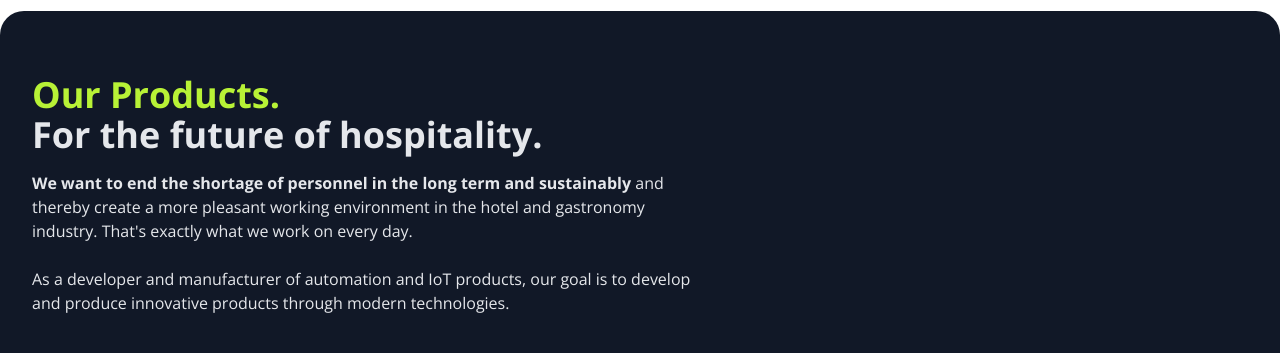
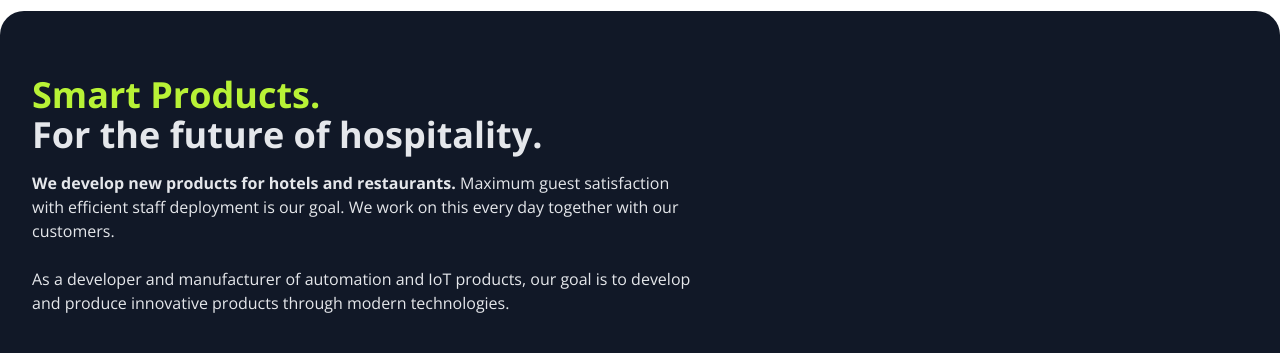
Before and after one commit to Limifyze/web, a Next.js app: page /en in a window 1280 px wide. Shown: the part 1053-1406 px from the top of the page. Built offline with nearby package versions, Linux system fonts and the light colour scheme.

Commit message:
feat(changes): small changes

```diff
--- a/src/app/[lang]/layout.tsx
+++ b/src/app/[lang]/layout.tsx
@@ -34,14 +34,14 @@ export async function generateMetadata(
     return {
       title: "Limifyze",
       description:
-        "Wir wollen den Personalmangel langfristig und nachhaltig beenden und dabei eine angenehmere Arbeitsumgebung in der Hotellerie und Gastronomie schaffen. Genau daran arbeiten wir jeden Tag.",
+        "Wir entwickeln neue Produkte für Hotels und Restaurants. Maximale Gästezufriedenheit mit effizientem Personaleinsatz ist unser Ziel. Daran arbeiten wir täglich gemeinsam mit unseren Kunden.",
       openGraph: {
         type: "website",
         locale: "de",
         url: "https://limifyze.com/de",
         title: "Limifyze",
         description:
-          "Wir wollen den Personalmangel langfristig und nachhaltig beenden und dabei eine angenehmere Arbeitsumgebung in der Hotellerie und Gastronomie schaffen. Genau daran arbeiten wir jeden Tag.",
+          "Wir entwickeln neue Produkte für Hotels und Restaurants. Maximale Gästezufriedenheit mit effizientem Personaleinsatz ist unser Ziel. Daran arbeiten wir täglich gemeinsam mit unseren Kunden.",
         images: [
           {
             url: "https://limifyze.com/_next/image?url=%2Fassets%2Fssb-01.jpg&w=1920&q=90",
@@ -57,14 +57,14 @@ export async function generateMetadata(
     return {
       title: "Limifyze",
       description:
-        "We want to end the staff shortage in the long term and sustainably and at the same time create a more pleasant working environment in the hotel and gastronomy industry. That's exactly what we work on every day.",
+        "We develop new products for hotels and restaurants. Maximum guest satisfaction with efficient staff deployment is our goal. We work on this every day together with our customers.",
       openGraph: {
         type: "website",
         locale: "en",
         url: "https://limifyze.com/en",
         title: "Limifyze",
         description:
-          "We want to end the staff shortage in the long term and sustainably and at the same time create a more pleasant working environment in the hotel and gastronomy industry. That's exactly what we work on every day.",
+          "We develop new products for hotels and restaurants. Maximum guest satisfaction with efficient staff deployment is our goal. We work on this every day together with our customers.",
         images: [
           {
             url: "https://limifyze.com/_next/image?url=%2Fassets%2Fssb-01.jpg&w=1920&q=90",
--- a/src/app/layout.tsx
+++ b/src/app/layout.tsx
@@ -28,14 +28,14 @@ export async function generateMetadata(
   return {
     title: "Limifyze",
     description:
-      "Wir wollen den Personalmangel langfristig und nachhaltig beenden und dabei eine angenehmere Arbeitsumgebung in der Hotellerie und Gastronomie schaffen. Genau daran arbeiten wir jeden Tag.",
+      "Wir entwickeln neue Produkte für Hotels und Restaurants. Maximale Gästezufriedenheit mit effizientem Personaleinsatz ist unser Ziel. Daran arbeiten wir täglich gemeinsam mit unseren Kunden.",
     openGraph: {
       type: "website",
       locale: "de",
       url: "https://limifyze.com/de",
       title: "Limifyze",
       description:
-        "Wir wollen den Personalmangel langfristig und nachhaltig beenden und dabei eine angenehmere Arbeitsumgebung in der Hotellerie und Gastronomie schaffen. Genau daran arbeiten wir jeden Tag.",
+        "Wir entwickeln neue Produkte für Hotels und Restaurants. Maximale Gästezufriedenheit mit effizientem Personaleinsatz ist unser Ziel. Daran arbeiten wir täglich gemeinsam mit unseren Kunden.",
       images: [
         {
           url: "https://limifyze.com/_next/image?url=%2Fassets%2Fssb-01.jpg&w=1920&q=90",
--- a/src/components/development/Hero.tsx
+++ b/src/components/development/Hero.tsx
@@ -18,7 +18,7 @@ const tranlsations = {
 export default function Hero({ lang }: { lang: Locale }) {
   return (
     <>
-      <div className="relative isolate overflow-hidden bg-gradient-to-r from-white to-primary-200 pt-12">
+      <div className="relative isolate overflow-hidden bg-gradient-to-r bg-white pt-12">
         <div className="mx-auto max-w-7xl px-6 pb-24 pt-20 sm:pb-32 lg:py-40 lg:grid lg:grid-cols-12 lg:gap-x-8 lg:px-8">
           <div className="mt-auto lg:col-span-4">
             <h1 className="text-2xl font-black text-gray-900 sm:text-3xl">
--- a/src/components/home/Hero.tsx
+++ b/src/components/home/Hero.tsx
@@ -23,7 +23,7 @@ const tranlsations = {
 export default function Hero({ lang }: { lang: Locale }) {
   return (
     <>
-      <div className="relative isolate overflow-hidden bg-gradient-to-r from-white to-primary-200 pt-12">
+      <div className="relative isolate overflow-hidden bg-gradient-to-r bg-white pt-12">
         <div className="mx-auto max-w-7xl px-6 pb-24 pt-20 sm:pb-32 lg:py-40 lg:grid lg:grid-cols-12 lg:gap-x-8 lg:px-8">
           <div className="mt-auto lg:col-span-4">
             <h1 className="text-2xl font-black text-gray-900 sm:text-4xl">
--- a/src/components/home/OurProducts.tsx
+++ b/src/components/home/OurProducts.tsx
@@ -2,18 +2,18 @@ import { Locale } from "@/middleware"
 
 const tranlsations = {
   de: {
-    ourProds: "Unsere Produkte.",
+    ourProds: "Smarte Produkte.",
     for: "Für die Zukunft der Gastlichkeit.",
-    weWant: "Wir wollen den Personalmangel langfristig und nachhaltig beenden",
-    and: "und dabei eine angenehmere Arbeitsumgebung in der Hotellerie und Gastronomie schaffen. Genau daran arbeiten wir jeden Tag.",
+    weWant: "Wir entwickeln neue Produkte für Hotels und Restaurants.",
+    and: "Maximale Gästezufriedenheit mit effizientem Personaleinsatz ist unser Ziel. Daran arbeiten wir täglich gemeinsam mit unseren Kunden.",
     as: "Als Entwickler und Hersteller von Automatisierungs- und IoT-Produkten ist es unser Ziel durch moderne Technologien innovative Produkte zu entwickeln und zu produzieren.",
   },
   en: {
-    ourProds: "Our Products.",
+    ourProds: "Smart Products.",
     for: "For the future of hospitality.",
     weWant:
-      "We want to end the shortage of personnel in the long term and sustainably",
-    and: "and thereby create a more pleasant working environment in the hotel and gastronomy industry. That's exactly what we work on every day.",
+      "We develop new products for hotels and restaurants.",
+    and: "Maximum guest satisfaction with efficient staff deployment is our goal. We work on this every day together with our customers.",
     as: "As a developer and manufacturer of automation and IoT products, our goal is to develop and produce innovative products through modern technologies.",
   },
 }
```
